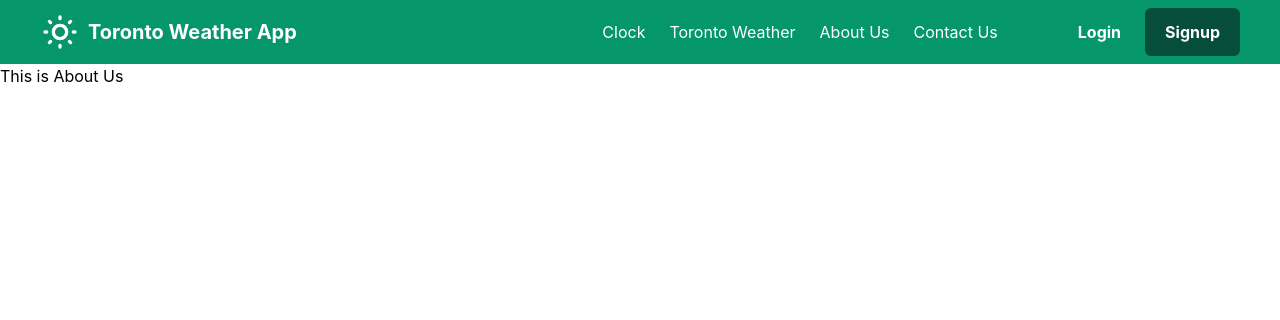
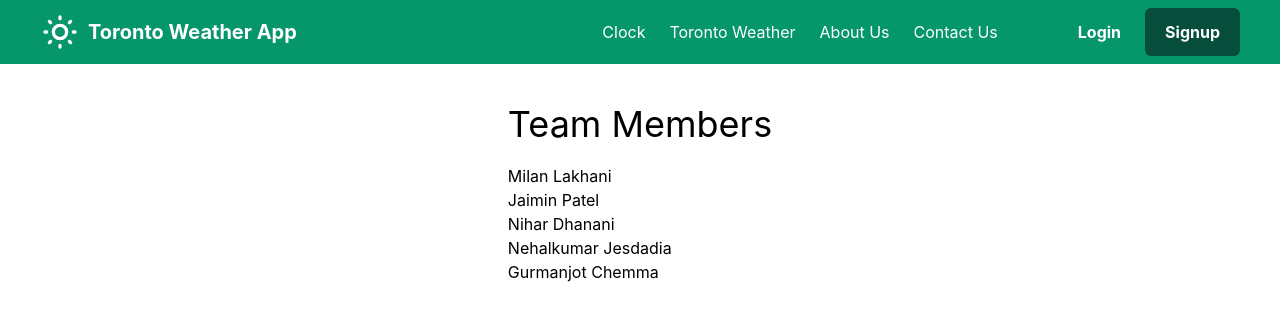
Before and after one commit to Lambton-Emerging-Software-and-Tech/toronto-weather-app, a React (Create React App) app: page /aboutus in a window 1280 px wide. Shown: the top 320 px of the page. Built offline with nearby package versions, Linux system fonts and the light colour scheme; no server answers.

Commit message:
added few changes for aboutus and readme

```diff
--- a/src/components/AboutUs.js
+++ b/src/components/AboutUs.js
@@ -1,9 +1,18 @@
-import React, { Component } from 'react'
+import React, { Component } from "react";
 
 export default class AboutUs extends Component {
   render() {
     return (
-      <div>This is About Us</div>
-    )
+      <div className="w-full h-full flex flex-center justify-center mt-10 sm:mt-10">
+        <div className="flex flex-col align-center justify-center">
+          <div className="text-4xl mb-5">Team Members</div>
+          <div>Milan Lakhani</div>
+          <div>Jaimin Patel</div>
+          <div>Nihar Dhanani</div>
+          <div>Nehalkumar Jesdadia</div>
+          <div>Gurmanjot Chemma</div>
+        </div>
+      </div>
+    );
   }
 }
```
Also changed, not shown: 1 other file (tests, documents, lock files or other folders).
